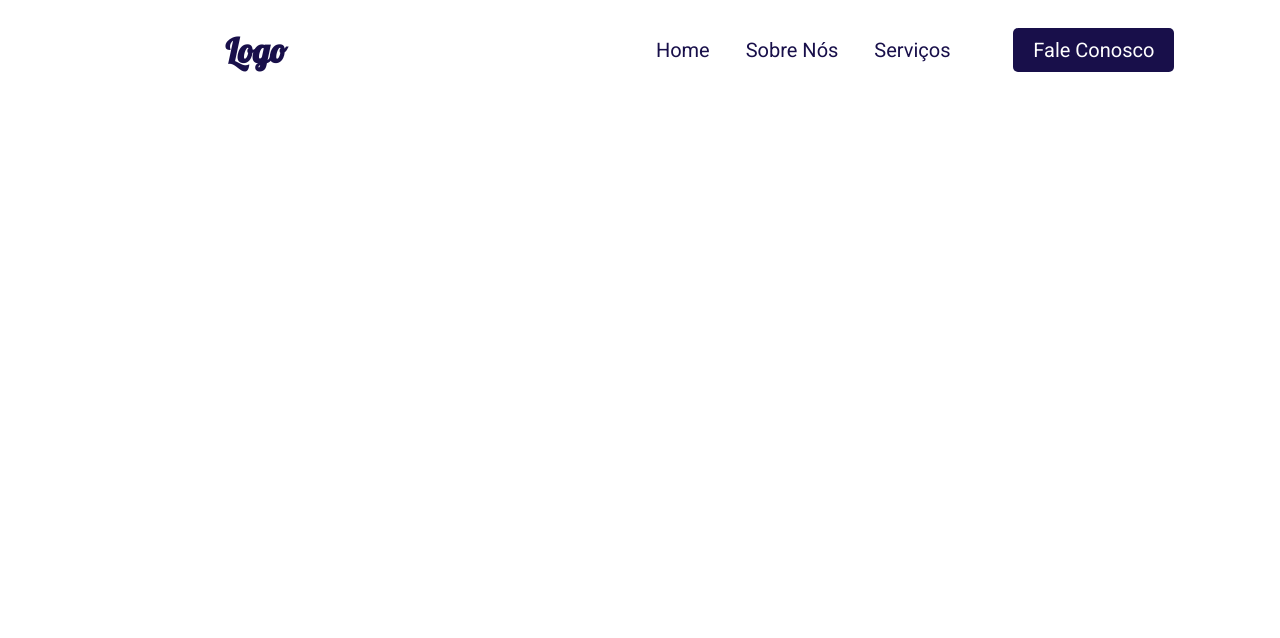
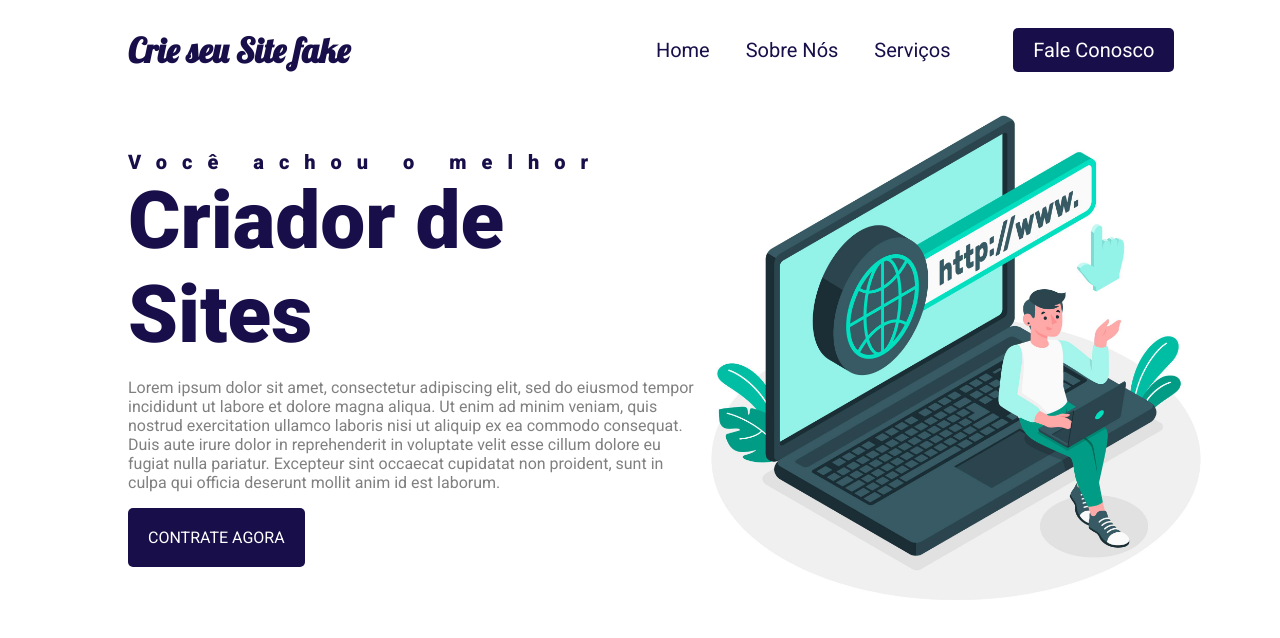
Before and after one commit to carmoemanoel/Projetos-sites, a plain HTML site: page agencia/index.html in a window 1280 px wide. Drawn offline with Linux system fonts and the light colour scheme.

Commit message:
Inserido imagem no layout header

```diff
--- a/agencia/CSS/estilo.css
+++ b/agencia/CSS/estilo.css
@@ -21,7 +21,7 @@ body{
     flex:20%;
     margin-left:10%;
 /*border: 1px solid black; borda para ser removida*/
-    text-align: center;
+    text-align: left;
 }
 
 .logo h1{
@@ -45,7 +45,7 @@ body{
 }
 
 .menu a:hover{
-    color: #FF2978;
+    color: #00e2c2;
     border-top: 4px solid #180F4A;
 }
 
@@ -60,5 +60,58 @@ body{
 
 #botao:hover{
     border: none;
-    background: #FF2978;
+    background: #00e2c2;
 }
+
+.header{
+    display: flex;
+    flex-flow: row wrap;
+    justify-content: center;
+    align-items: center;
+    background: white;
+}
+
+.headline{
+    margin-left: 10%;
+    flex: 40%;
+    /* border: 1px solid black; */
+}
+
+.headline h2{
+    font-weight: 900;
+    font-size: 20px;
+    color: #180F4A;
+    padding: 0;
+    margin: 0;
+}
+
+
+.img-headline{
+    margin-right: 10px;
+    flex: 40%;
+    /* border: 1px solid red; */
+    text-align: left;
+}
+
+.img-headline img{
+    max-width: 90%;
+}
+
+.headline p{
+    color: gray;
+    text-align: left;
+}
+
+.contact-btn{
+    display: inline-block;
+    background: #180F4A;
+    padding: 20px;
+    color: white;
+    text-transform: uppercase;
+    border-radius: 5px;
+    text-decoration: none;
+}
+
+.contact-btn:hover{
+    background: #00e2c2;
+}
--- a/agencia/index.html
+++ b/agencia/index.html
@@ -12,7 +12,7 @@
 <body>
     <nav class="navbar">
         <div class="logo">
-            <h1>Logo</h1>
+            <h1>Crie seu Site fake </h1>
         </div>
         <div class="menu">
             <a href="#">Home</a>
@@ -21,5 +21,16 @@
             <a id="botao" href="#">Fale Conosco</a>
         </div>
     </nav>
+    <header class="header">
+        <div class="headline">
+            <h2 style="letter-spacing: 15px;">Você achou o melhor</h2>
+            <h2 style="font-size: 80px;">Criador de Sites</h2>
+            <p>Lorem ipsum dolor sit amet, consectetur adipiscing elit, sed do eiusmod tempor incididunt ut labore et dolore magna aliqua. Ut enim ad minim veniam, quis nostrud exercitation ullamco laboris nisi ut aliquip ex ea commodo consequat. Duis aute irure dolor in reprehenderit in voluptate velit esse cillum dolore eu fugiat nulla pariatur. Excepteur sint occaecat cupidatat non proident, sunt in culpa qui officia deserunt mollit anim id est laborum.</p>
+            <a href="#" class="contact-btn">Contrate Agora</a>
+        </div>
+        <div class="img-headline">
+            <img src="IMG/hero-right.jpg" alt="">
+        </div>
+    </header>
 </body>
 </html>
```
Also changed, not shown: agencia/IMG/hero-right.jpg (added).
